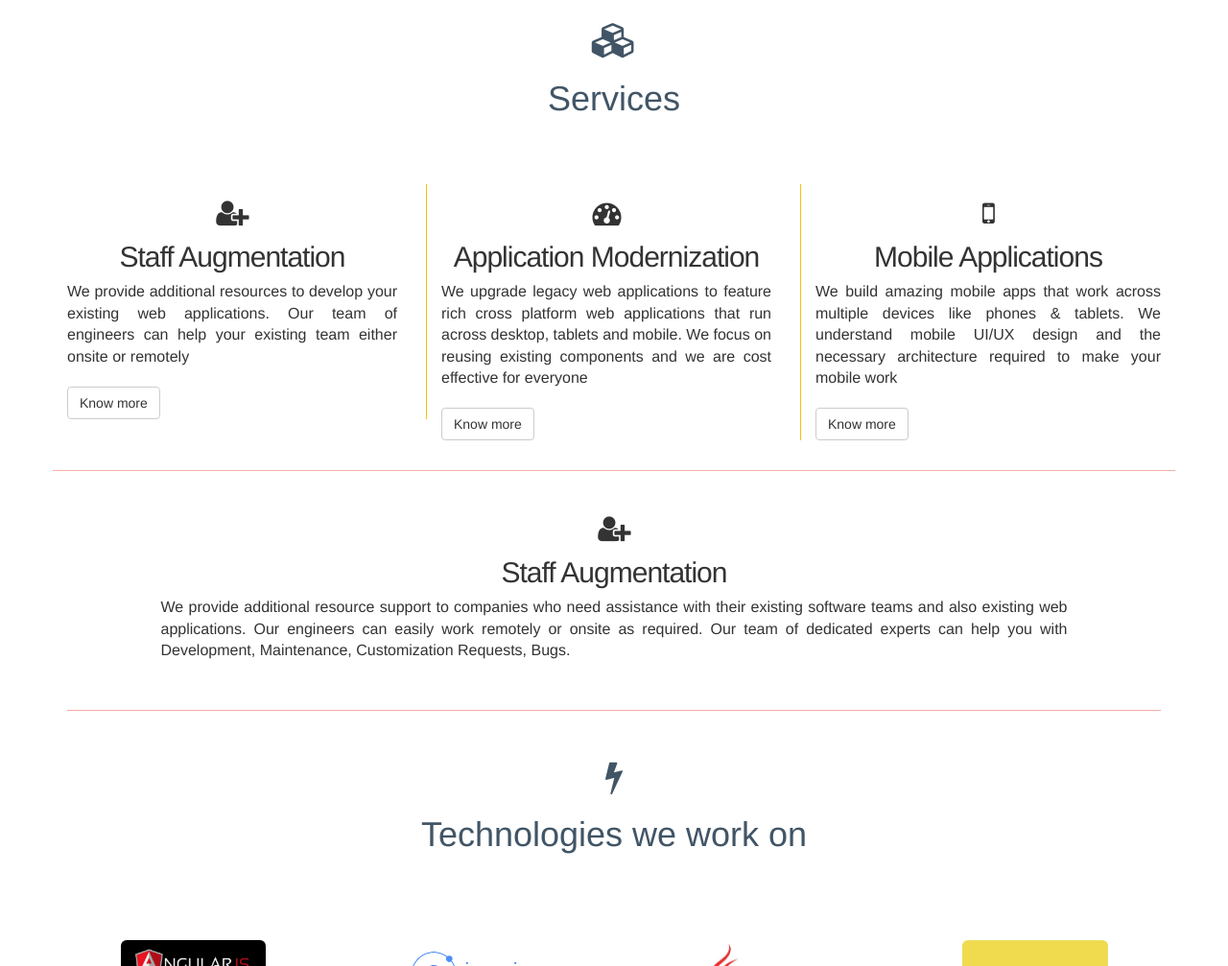
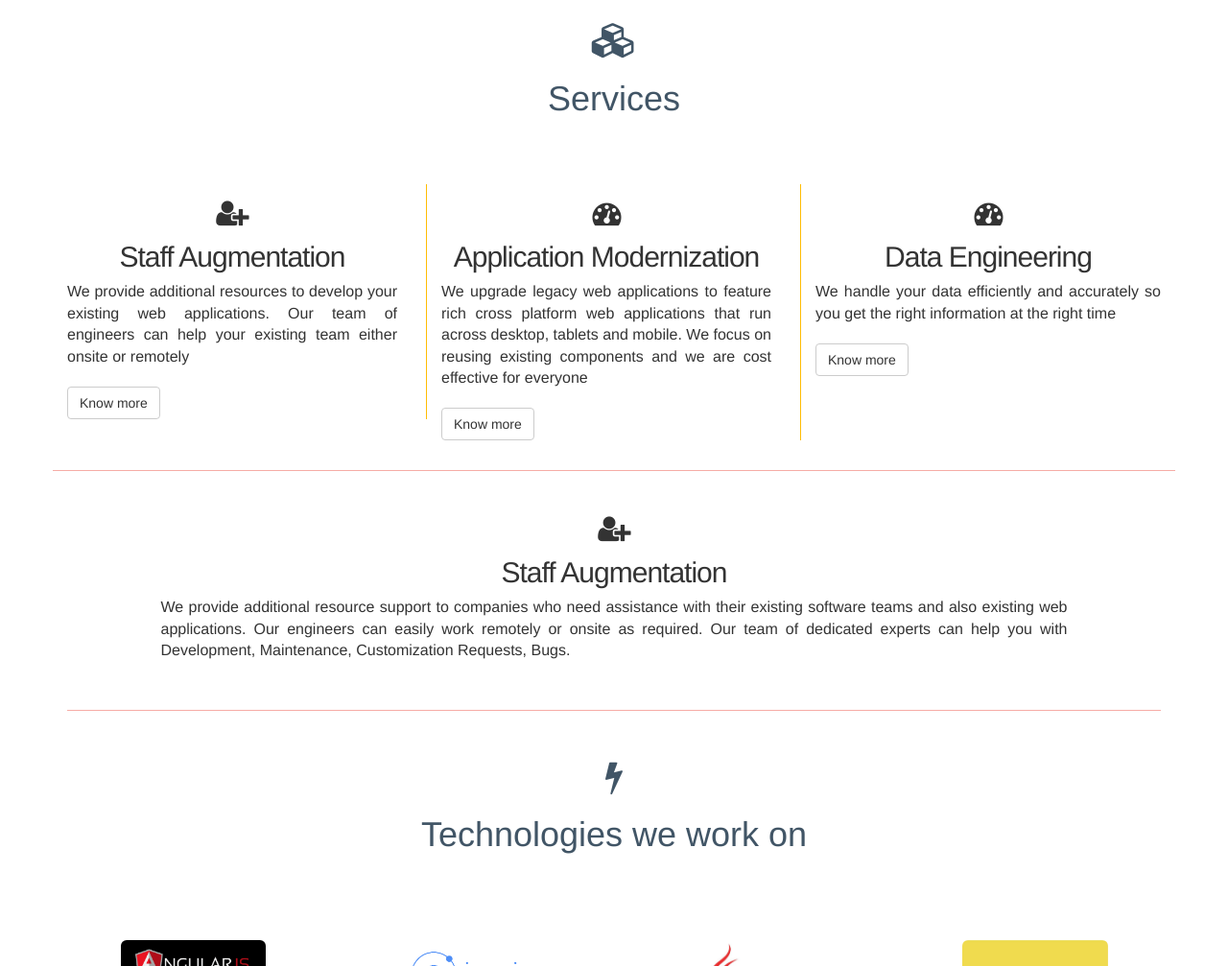
Before and after one commit to agarwalrishi/agarwalrishi.github.io, a plain HTML site: page index.html in a window 1280 px wide. Shown: the part 1221-2228 px from the top of the page at 96% size. Drawn offline with nearby package versions, Linux system fonts and the light colour scheme; some packages are replaced by stand-ins of ours; a script that the page names is missing.

Commit message:
Update index.html

```diff
--- a/index.html
+++ b/index.html
@@ -155,9 +155,9 @@
             <button id="service2" class="btn btn-default">Know more</button>
           </div>
           <div class="col-md-4 ">
-            <h3 class="featurette-heading text-center service-icon"><i class="fa fa-mobile"></i></h3>
-            <h3 class="featurette-heading text-center">Mobile Applications</h3>
-            <p class="lead"style="text-align: justify">We build amazing mobile apps that work across multiple devices like phones & tablets. We understand mobile UI/UX design and the necessary architecture required to make your mobile work</p>
+            <h3 class="featurette-heading text-center service-icon"><i class="fa fa-tachometer"></i></h3>
+            <h3 class="featurette-heading text-center">Data Engineering</h3>
+            <p class="lead"style="text-align: justify">We handle your data efficiently and  accurately so you get the right information at the right time</p>
             <button id="service3" class="btn btn-default">Know more</button>
           </div>
           <div class="col-md-12" id="test"></div>
```
